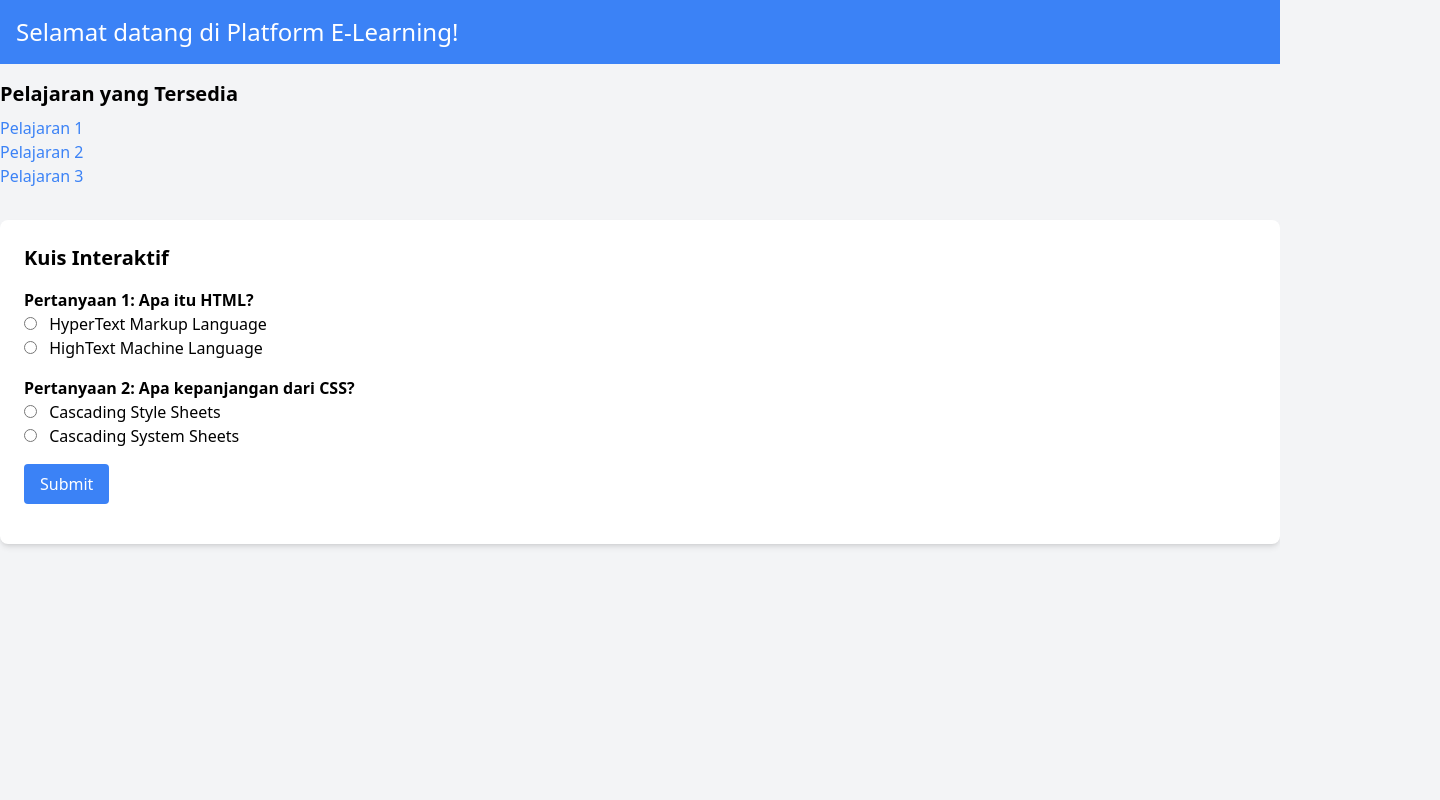
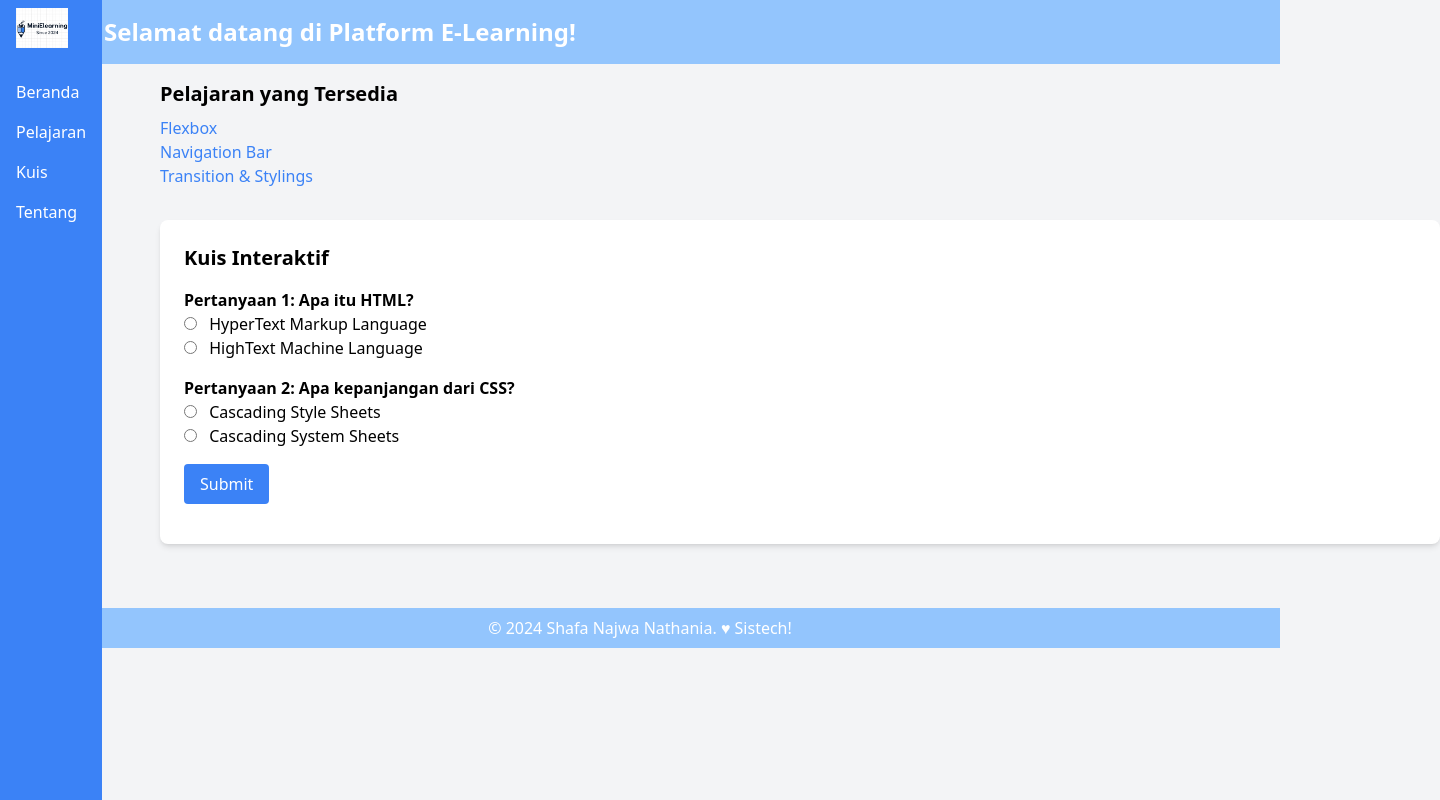
Before and after one commit to shafanjw/mini-elearning, a website: page html/index.html in a window 1280 px wide. Shown: the whole page, 1440 px wide, since content can reach past the window. Drawn offline with Linux system fonts and the light colour scheme.

Commit message:
add footer

```diff
--- a/index.html
+++ b/html/index.html
@@ -4,19 +4,32 @@
     <meta charset="UTF-8">
     <meta name="viewport" content="width=device-width, initial-scale=1.0">
     <title>E-learning Platform</title>
-    <link rel="stylesheet" href="css/styles.css">
+    <link rel="stylesheet" href="/css/styles.css">
 </head>
 <body class="bg-gray-100">
-    <header class="bg-blue-500 text-white p-4">
-        <h1 class="text-2xl">Selamat datang di Platform E-Learning!</h1>
+    <header class="ml-10 bg-blue-300 text-white p-4 flex items-center">
+        <div class="flex items-center ml-10">
+            <h1 class="text-2xl font-bold ml-2">Selamat datang di Platform E-Learning!</h1>
+        </div>
+
+        <nav class="bg-blue-500 text-white w-38 h-full fixed top-0 left-0 overflow-y-auto">
+            <img src="/images/logo.png" alt="Logo" class="h-10 ml-4 mr-2 mb-2 mt-2">
+            <ul class="py-4">
+                <li><a href="#" class="block px-4 py-2 hover:bg-blue-600">Beranda</a></li>
+                <li><a href="#" class="block px-4 py-2 hover:bg-blue-600">Pelajaran</a></li>
+                <li><a href="#" class="block px-4 py-2 hover:bg-blue-600">Kuis</a></li>
+                <li><a href="#" class="block px-4 py-2 hover:bg-blue-600">Tentang</a></li>
+            </ul>
+        </nav>
     </header>
-    <main class="container mx-auto py-4">
+
+    <main class="ml-40 container mx-auto py-4">
         <section id="course-list" class="mb-8">
             <h2 class="text-xl font-bold mb-2">Pelajaran yang Tersedia</h2>
             <ul>
-                <li><a href="#" class="text-blue-500 hover:underline">Pelajaran 1</a></li>
-                <li><a href="#" class="text-blue-500 hover:underline">Pelajaran 2</a></li>
-                <li><a href="#" class="text-blue-500 hover:underline">Pelajaran 3</a></li>
+                <li><a href="#" class="text-blue-500 hover:underline">Flexbox</a></li>
+                <li><a href="#" class="text-blue-500 hover:underline">Navigation Bar</a></li>
+                <li><a href="#" class="text-blue-500 hover:underline">Transition & Stylings</a></li>
             </ul>
         </section>
         <section id="quiz" class="bg-white rounded-lg shadow-md p-6">
@@ -45,6 +58,11 @@
             <div id="results" class="mt-4"></div>
         </section>
     </main>
-    <script src="js/scripts.js"></script>
+
+    <footer class="mt-12 bg-blue-300 text-white text-center py-2">
+        &copy; 2024 Shafa Najwa Nathania. ♥ Sistech!
+    </footer>
+
+    <script src="/js/scripts.js"></script>
 </body>
 </html>
--- a/tailwind.config.js
+++ b/tailwind.config.js
@@ -1,5 +1,5 @@
 module.exports = {
-  content: ["./src/**/*.{html,js}", "./*.html"],
+  content: ["./src/**/*.{html,js}", "./html/*.html"],
   theme: {
     extend: {},
   },
```
Also changed, not shown: css/styles.css.
